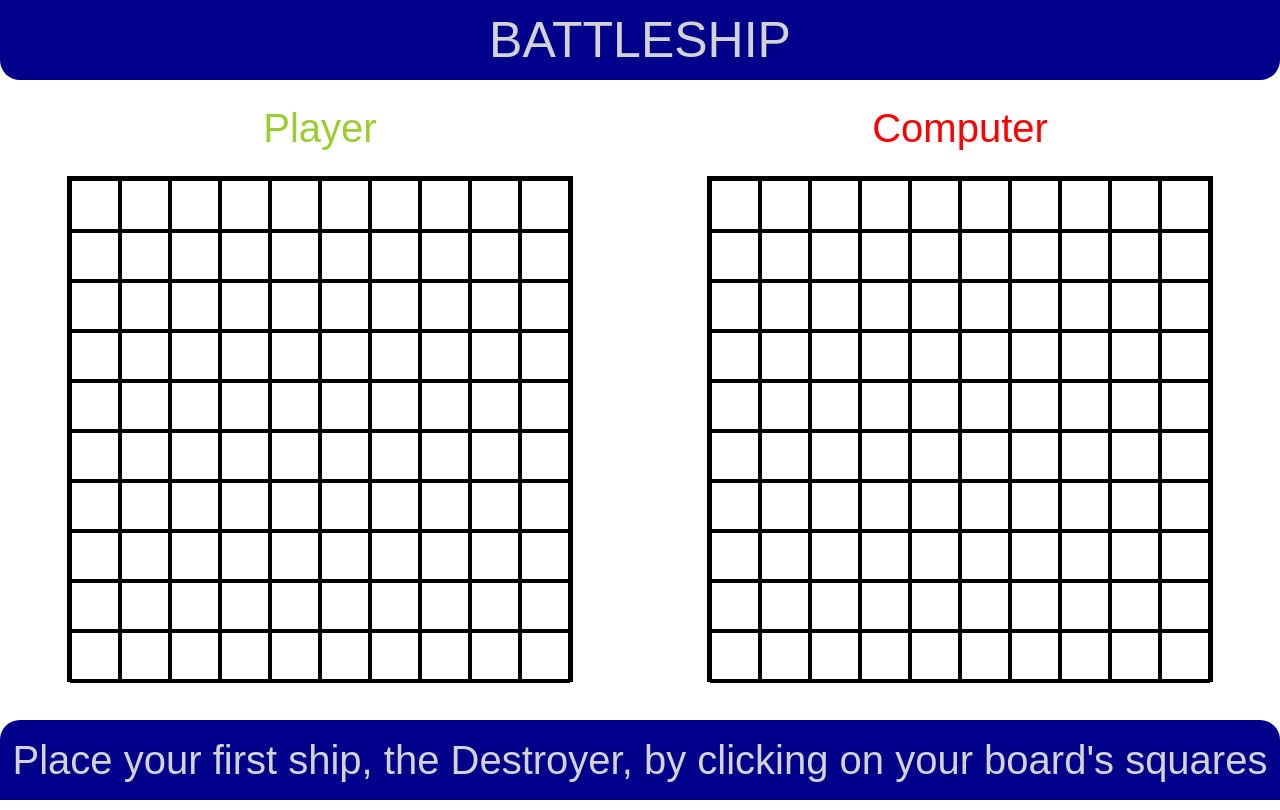
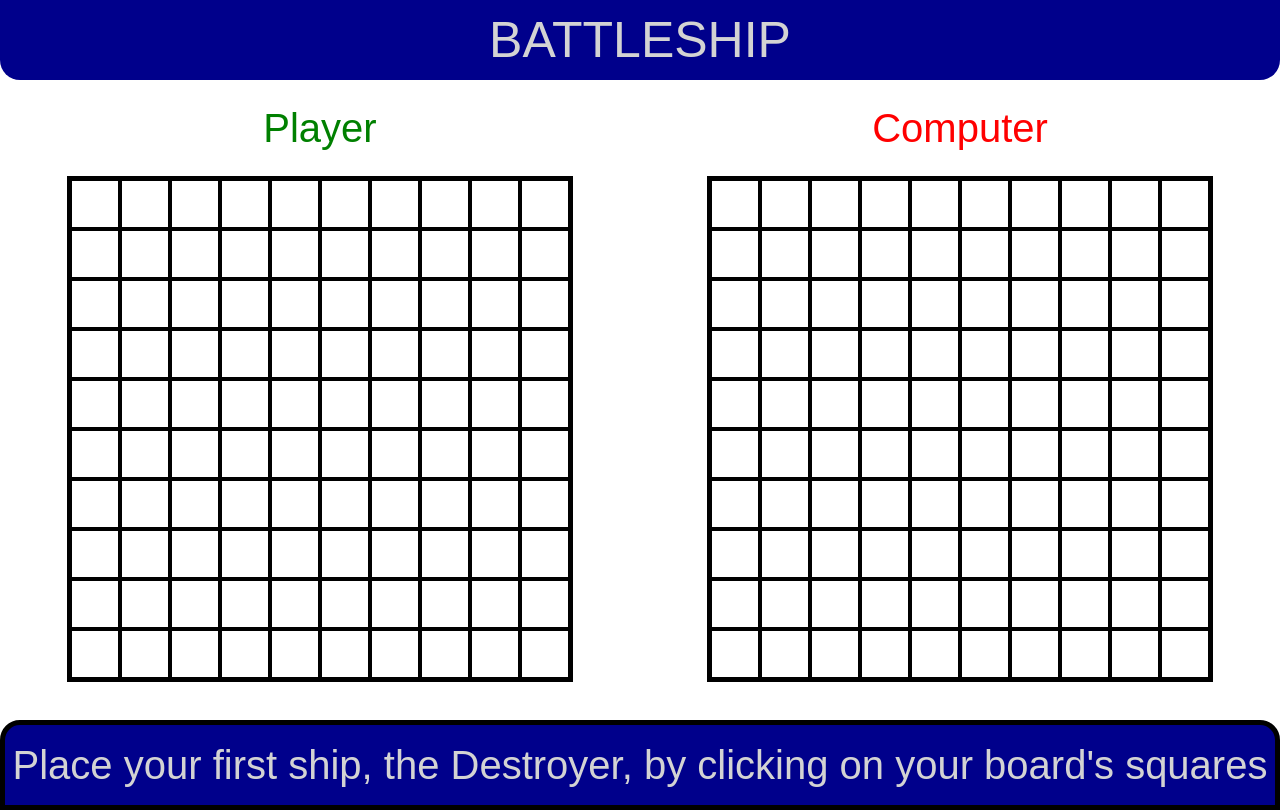
Before and after one commit to Stephens37/battleship, a website built with webpack: page index.html in a window 1280 px wide. Built offline with nearby package versions, Linux system fonts and the light colour scheme; a web font is replaced by a local one.

Commit message:
'Fix player text color; square sizing '

```diff
--- a/package.json
+++ b/package.json
@@ -28,6 +28,6 @@
     "text-encoding": "^0.7.0",
     "webpack": "^5.91.0",
     "webpack-cli": "^5.1.4",
-    "webpack-dev-server": "^5.0.4"
+    "webpack-dev-server": "^5.1.0"
   }
 }
--- a/src/styles.css
+++ b/src/styles.css
@@ -58,7 +58,7 @@ header {
   justify-content: center;
   align-items: center;
   font-size: 40px;
-  font-family: "Bakbak One", sans-serif;;
+  font-family: "Bakbak One", sans-serif;
   color: red;
 }
 
@@ -78,9 +78,11 @@ header {
 }
 
 .computersq {
+  height: 46px;
   border-width: 2px;
   border-color: black;
   border-style: solid;
+  overflow: hidden;
 }
 
 #player {
@@ -116,7 +118,7 @@ header {
   align-items: center;
   font-size: 40px;
   font-family: "Bakbak One", sans-serif;;
-  color: yellowgreen;
+  color: green;
 }
 
 #playerboardplacement {
@@ -135,9 +137,12 @@ header {
 }
 
 .playersq {
+  height: 46px;
   border-width: 2px;
   border-color: black;
   border-style: solid;
+  overflow: hidden;
+  border-collapse: separate;
 }
 
 footer {
@@ -149,6 +154,7 @@ footer {
   border-radius: 20px 20px 0px 0px;
   border-color: navy;
   background-color: darkblue;
+  border: 5px solid black;
 }
 
 #footertext {
```
Also changed, not shown: 1 other file.
